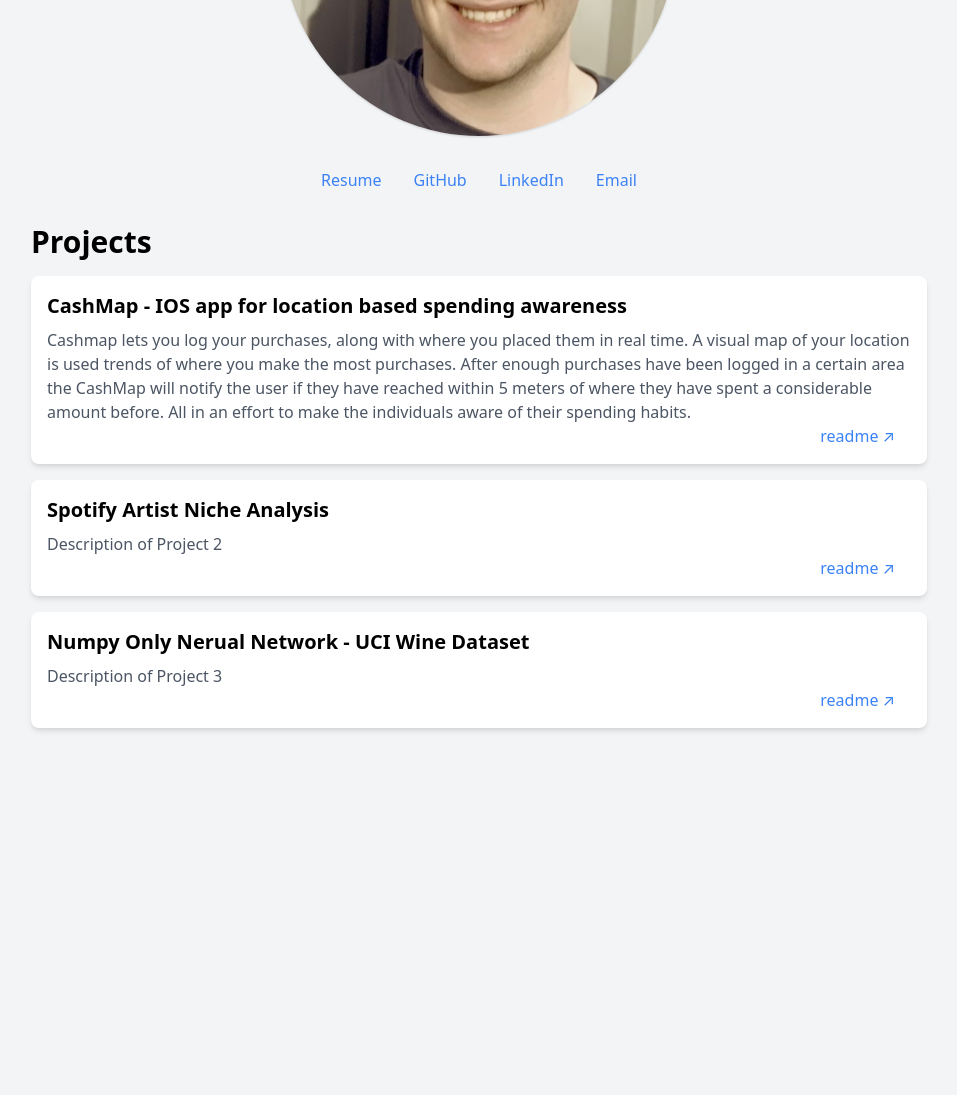
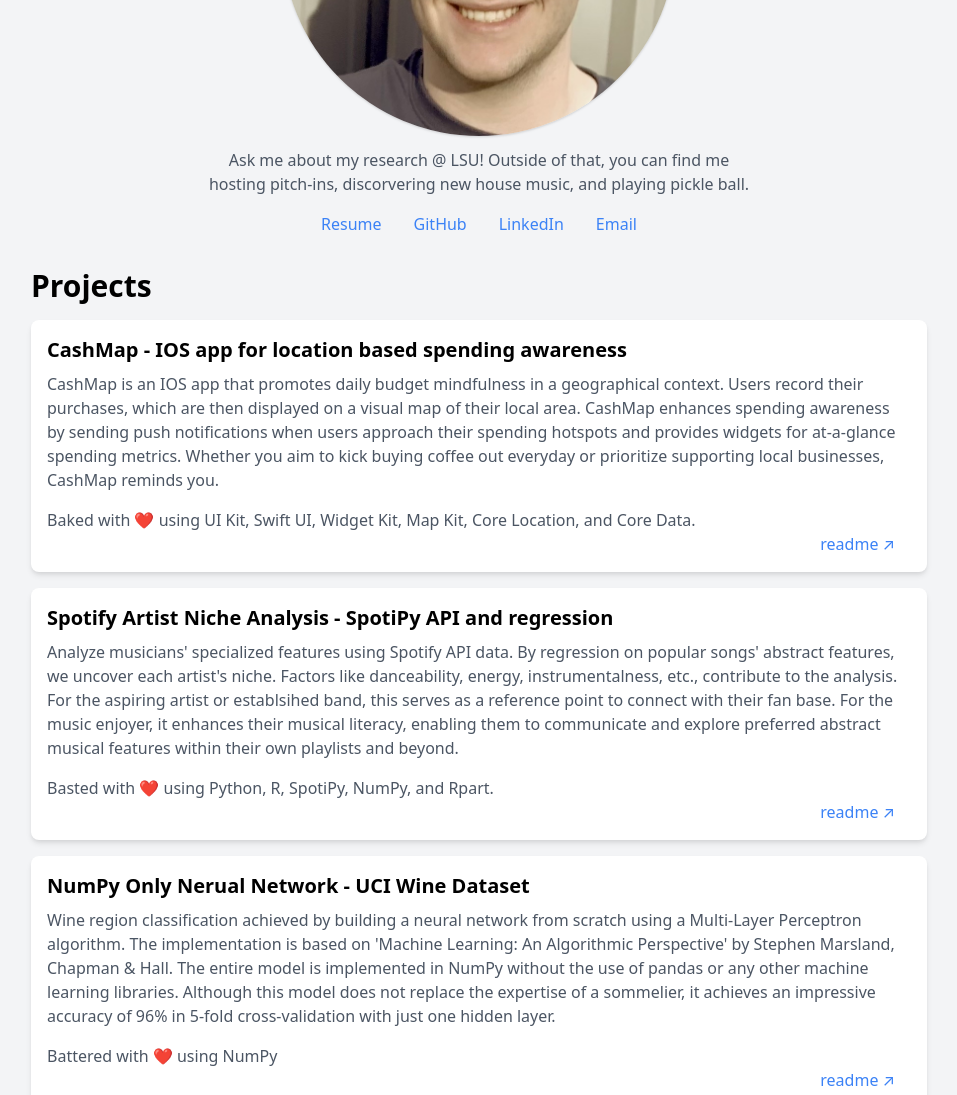
Before and after one commit to lukeaal/lukeaal.github.io, a website: page index.html in a window 1280 px wide. Shown: the part 380-1475 px from the top of the page, without its empty margins (161-1118 px from the left). Before the commit the page ends 1140 px from the top, so only its background shows below. Drawn offline with nearby package versions, Linux system fonts and the light colour scheme.

Commit message:
finished the site for now

```diff
--- a/index.html
+++ b/index.html
@@ -13,6 +13,18 @@
         padding-left: .5rem;
       }
     }
+    @media (min-width: 768px) {
+      .me-description {
+        max-width: 45%;
+        text-align: center;
+        margin: 0 auto;
+      }
+    }
+    .me-description {
+      margin-bottom: 1rem;
+      padding-left: 1rem;
+      padding-right: 1rem;
+    }
     .image-container img {
       width: 100%;
       height: 100%;
@@ -21,6 +33,8 @@
     }
     .quip-phrase {
         margin-bottom: 1rem;
+        padding-left: 1rem;
+        padding-right: 1rem;
     }
     .project-link {
       position: relative;
@@ -37,16 +51,22 @@
 </head>
 <body class="bg-gray-100">
   <div class="container mx-auto py-8">
-    <header class="text-center mb-8">
+    <header class="text-center mb-2">
       <h1 class="text-5xl font-bold">Luke Atkins</h1>
-      <p class="text-gray-600 quip-phrase">CS + Math student @ Indiana University Bloomington
+      <p class="text-gray-600 quip-phrase">CS + Math student @ Indiana University
       </p>
 
-      <div class="flex flex-wrap justify-center">
-        <div class="w-6/12 sm:w-4/12 px-4">
+      <div class="flex-col flex-wrap justify-center">
+        <div class="w-6/12 sm:w-4/12 px-4 mx-auto">
           <img src="../media/HeadShot.jpg" alt="Photo of me." class="rounded-full shadow max-w-full h-auto align-middle border-none" />
         </div>
+        <div class="pt-3 text-center">
+          <p class="text-gray-600 me-description">Ask me about my research @ LSU! Outside of that, you can find me
+            hosting pitch-ins, discorvering new house music, and playing pickle ball.
+          </p>
+        </div>
       </div>
+
 
     </header>
     <div class="flex justify-center mb-8">
@@ -58,35 +78,55 @@
     <section class="max-w-4xl mx-auto">
       <h2 class="text-3xl font-bold mb-4 project-heading">Projects</h2>
       <div class="grid grid-cols-1 gap-4">
-
         <!-- Cashmap ios app -->
         <div class="bg-white shadow-md rounded-lg p-4">
-          <h3 class="text-xl font-bold mb-2">CashMap - IOS app for location based spending awareness </h3>
-          <p class="text-gray-600">Cashmap lets you log your purchases, along with where you placed them
-            in real time. A visual map of your location is used trends of where
-            you make the most purchases. After enough purchases have been logged in a certain area
-            the CashMap will notify the user if they have reached within 5 meters of where they
-            have spent a considerable amount before. All in an effort to make the individuals aware of their
-            spending habits.
+          <h3 class="text-xl font-bold mb-2">CashMap - IOS app for location based spending awareness</h3>
+          <p class="text-gray-600">
+            CashMap is an IOS app that promotes daily budget mindfulness in a geographical context.
+            Users record their purchases, which are then displayed on a visual map of their local area.
+            CashMap enhances spending awareness by sending push notifications when users approach their
+            spending hotspots and provides widgets for at-a-glance spending metrics.
+            Whether you aim to kick buying coffee out everyday or prioritize supporting local businesses,
+            CashMap reminds you.
           </p>
+          <div class="mt-4"></div>
+          <p class="text-gray-600 justify-start">Baked with ❤️ using UI Kit, Swift UI, Widget Kit, Map Kit, Core Location, and Core Data.</p>
           <div class="flex justify-end">
             <a href="mailto:&#x6c;&#x75;&#x6b;&#x65;&#x61;&#x74;&#x6b;&#x69;&#x40;&#x69;&#x75;&#x2e;&#x65;&#x64;&#x75;" class="text-blue-500 hover:text-blue-700 mx-4" target = "_blank">readme &#8599;</a>
           </div>
-
-        <!--Spotofy musical niche-->
         </div>
-        <div class="bg-white shadow-md rounded-lg p-4">
-          <h3 class="text-xl font-bold mb-2">Spotify Artist Niche Analysis</h3>
-          <p class="text-gray-600">Description of Project 2</p>
+         <!--Spotify Artist Niche Analysis - Spotipy API and Regression-->
+         <div class="bg-white shadow-md rounded-lg p-4">
+          <h3 class="text-xl font-bold mb-2">Spotify Artist Niche Analysis - SpotiPy API and regression</h3>
+          <p class="text-gray-600">
+            Analyze musicians' specialized features using Spotify API data. By regression on popular
+            songs' abstract features, we uncover each artist's niche. Factors like danceability,
+            energy, instrumentalness, etc., contribute to the analysis. For the aspiring artist or
+            establsihed band, this serves as a reference point to connect with their fan base. For the
+            music enjoyer, it enhances their musical literacy, enabling them to communicate and
+            explore preferred abstract musical features within their own playlists and beyond.
+          </p>
+          <div class="mt-4"></div>
+          <p class="text-gray-600 justify-start">Basted with ❤️ using Python, R, SpotiPy, NumPy, and Rpart.</p>
           <div class="flex justify-end">
             <a href="mailto:&#x6c;&#x75;&#x6b;&#x65;&#x61;&#x74;&#x6b;&#x69;&#x40;&#x69;&#x75;&#x2e;&#x65;&#x64;&#x75;" class="text-blue-500 hover:text-blue-700 mx-4" target = "_blank">readme &#8599;</a>
           </div>
         </div>
 
-        <!--Numpy Only Nerual Network-->
+        <!--Numpy Only Nerual Network - UCI Wine Dataset-->
         <div class="bg-white shadow-md rounded-lg p-4">
-          <h3 class="text-xl font-bold mb-2">Numpy Only Nerual Network - UCI Wine Dataset</h3>
-          <p class="text-gray-600">Description of Project 3</p>
+          <h3 class="text-xl font-bold mb-2">NumPy Only Nerual Network - UCI Wine Dataset</h3>
+          <p class="text-gray-600">
+            Wine region classification achieved by building a neural network from scratch using
+            a Multi-Layer Perceptron algorithm. The implementation is based on
+            'Machine Learning: An Algorithmic Perspective' by Stephen Marsland, Chapman & Hall.
+            The entire model is implemented in NumPy without the use of pandas or any other
+            machine learning libraries. Although this model does not replace the expertise of
+            a sommelier, it achieves an impressive accuracy of 96% in 5-fold cross-validation
+             with just one hidden layer.
+          </p>
+          <div class="mt-4"></div>
+          <p class="text-gray-600 justify-start">Battered with ❤️ using NumPy</p>
           <div class="flex justify-end">
             <a href="mailto:&#x6c;&#x75;&#x6b;&#x65;&#x61;&#x74;&#x6b;&#x69;&#x40;&#x69;&#x75;&#x2e;&#x65;&#x64;&#x75;" class="text-blue-500 hover:text-blue-700 mx-4" target = "_blank">readme &#8599;</a>
           </div>
```
